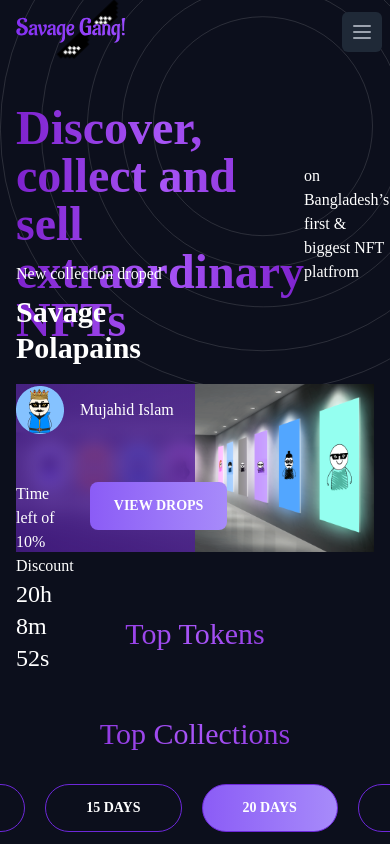
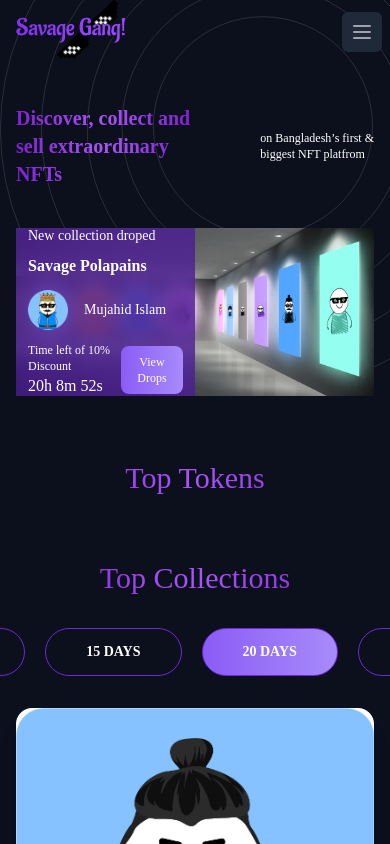
Before and after one commit to Mujahid-Developer/savage-gang, a React (Create React App) app: page / in a window 390 px wide. Shown: the top 844 px of the page. Built offline with nearby package versions, Linux system fonts and the light colour scheme.

Commit message:
fix header responsive

```diff
--- a/src/components/Header.jsx
+++ b/src/components/Header.jsx
@@ -7,36 +7,43 @@ const Header = () => {
       <div className="max-w-7xl mx-auto px-4 sm:px-6 lg:px-8">
         <div className="flex justify-between items-center my-10">
           <h1
-            className="text-5xl text-transparent bg-clip-text bg-gradient-to-r from-purple-700 via-purple-500 to-purple-700 font-bold"
+            className="text-xl lg:text-5xl text-transparent bg-clip-text bg-gradient-to-r from-purple-700 via-purple-500 to-purple-700 font-bold"
             style={{ fontFamily: "Aldrich" }}
           >
             Discover, collect and
             <br />
             sell extraordinary <br /> NFTs
           </h1>
-          <h1 className="text-white">
+          <h1 className="text-white text-xs">
             on Bangladesh’s first & <br />
             biggest NFT platfrom
           </h1>
         </div>
         <div className="relative">
           <div>
-            <div className="bg-gradient-to-r from-violet-900/80 via-violet-900/80 to-violet-900/80 backdrop-blur-xs absolute w-1/2 h-full flex flex-col justify-center items-center text-white">
+            <div className="bg-gradient-to-r from-violet-900/80 via-violet-900/80 to-violet-900/80 backdrop-blur-xs absolute md:px-0 px-3 w-1/2 h-full flex flex-col justify-center items-center text-white">
               <div>
-                <h1 className="text-normal mb-2">New collection droped</h1>
-                <h1 className="font-bold text-3xl  z-10">Savage Polapains</h1>
-                <div className="flex gap-4 items-center mb-12 mt-5">
-                  <img src={AirdropDP} alt="" />
-                  <h1>Mujahid Islam</h1>
+                <h1 className="text-thin text-sm mb-2">
+                  New collection droped
+                </h1>
+                <h1 className="font-bold md:text-3xl  z-10">
+                  Savage Polapains
+                </h1>
+                <div className="flex gap-4 items-center my-3 md:mb-12 md:mt-5">
+                  <img className="w-10" src={AirdropDP} alt="" />
+                  <h1 className="text-sm">Mujahid Islam</h1>
                 </div>
-                <div className="flex gap-4">
+                <div className="flex gap-2 md:gap-4 items-center">
                   <div>
-                    <h1>Time left of 10% Discount</h1>
-                    <h1 className="text-2xl" style={{ fontFamily: "Aldrich" }}>
+                    <h1 className="text-xs">Time left of 10% Discount</h1>
+                    <h1
+                      className="md:text-2xl"
+                      style={{ fontFamily: "Aldrich" }}
+                    >
                       20h 8m 52s
                     </h1>
                   </div>
-                  <button className="btn px-6 bg-gradient-to-r from-violet-500 to-violet-400 border-0 text-white">
+                  <button className="md:btn py-2 px-3 rounded-lg md:px-6 bg-gradient-to-r from-violet-500 to-violet-400 border-0 md:text-white text-xs">
                     View Drops
                   </button>
                 </div>
```
